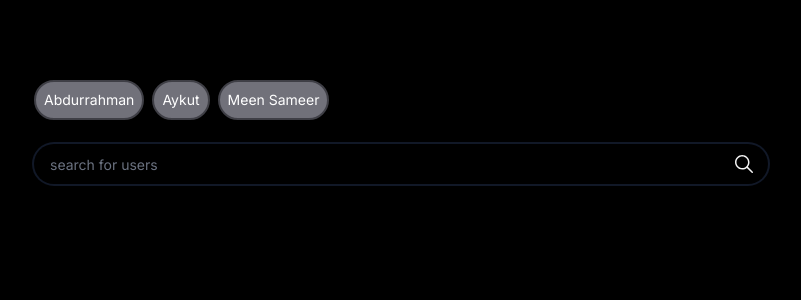
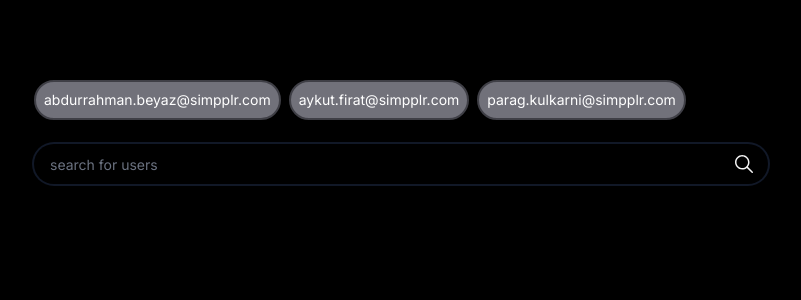
Before and after one commit to moutasem-isentemiz/searching-people, a Next.js app: page / in a window 1280 px wide. Shown: the top 300 px of the page, without its empty margins (239-1040 px from the left). Built offline with nearby package versions, Linux system fonts and the light colour scheme.

Commit message:
update param name

```diff
--- a/app/page.js
+++ b/app/page.js
@@ -12,7 +12,7 @@
     headers: {
       'Content-Type': 'application/json',
     },
-    body: JSON.stringify({ question: q, user: s ?? undefined }),
+    body: JSON.stringify({ question: q, user_name: s ?? undefined }),
   });
 };
 
@@ -20,7 +20,7 @@
   const [cards, setCards] = useState([]);
   const [selectedUser, setSelectedUser] = useState(null);
   const [searchAs, setSearchAs] = useState(null);
-  const searchAsArray = ['Abdurrahman', 'Aykut', 'Meen Sameer'];
+  const searchAsArray = ['abdurrahman.beyaz@simpplr.com', 'aykut.firat@simpplr.com', 'parag.kulkarni@simpplr.com'];
 
   const handleFilter = async (value) => {
     const response = await fetchUsers(value, searchAs);
```
